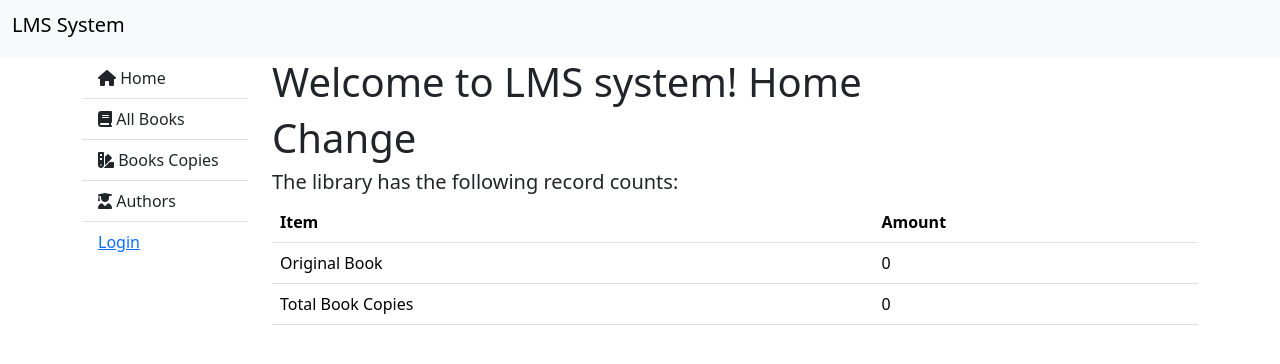
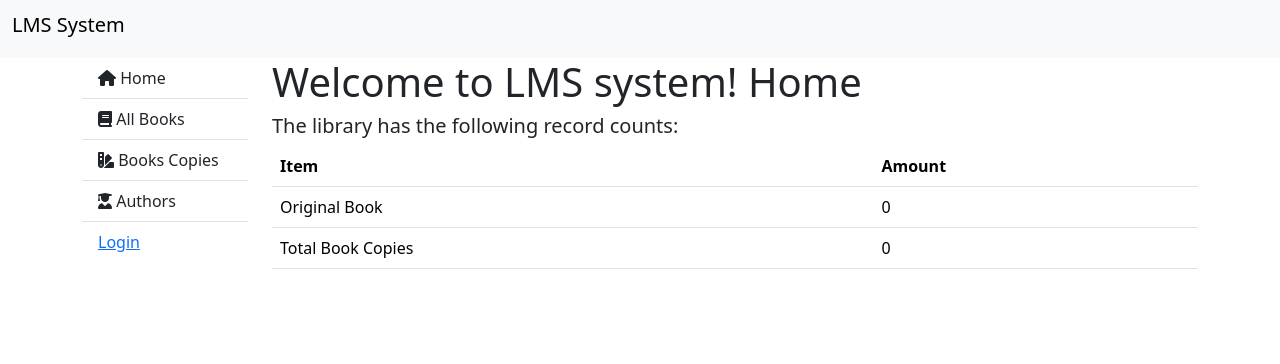
Before and after one commit to SosSokleng99/django_lms_system_g22, a Django app: page /lms/ in a window 1280 px wide. Shown: the top 364 px of the page. Run offline with Django 4.2, Linux system fonts and the light colour scheme; data that the repository does not hold is empty; some libraries are stand-ins or nearby versions.

Commit message:
Fixing / Homepage

```diff
--- a/lms/templates/home.html
+++ b/lms/templates/home.html
@@ -2,7 +2,6 @@
 
 {% block content %}
 <h1>Welcome to LMS system! Home</h1>
-<h1>Change</h1>
 <h5> The library has the following record counts: </h5>
 <table class="table">
     <thead>
```
